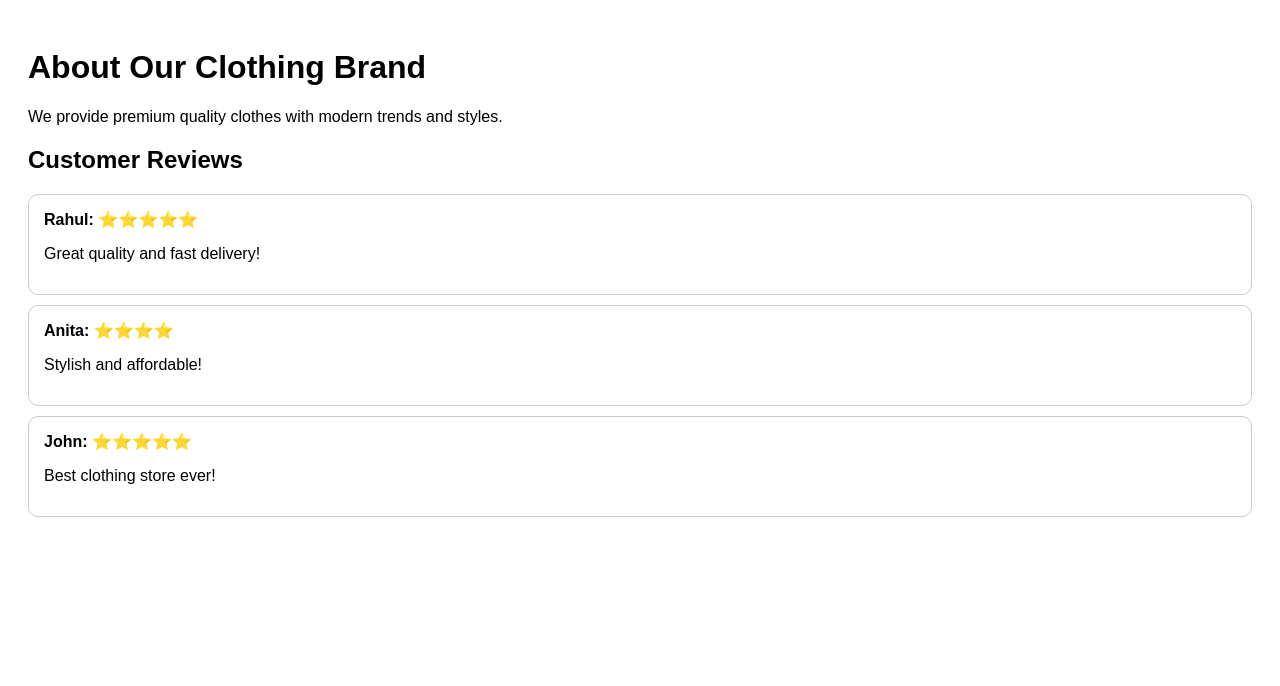
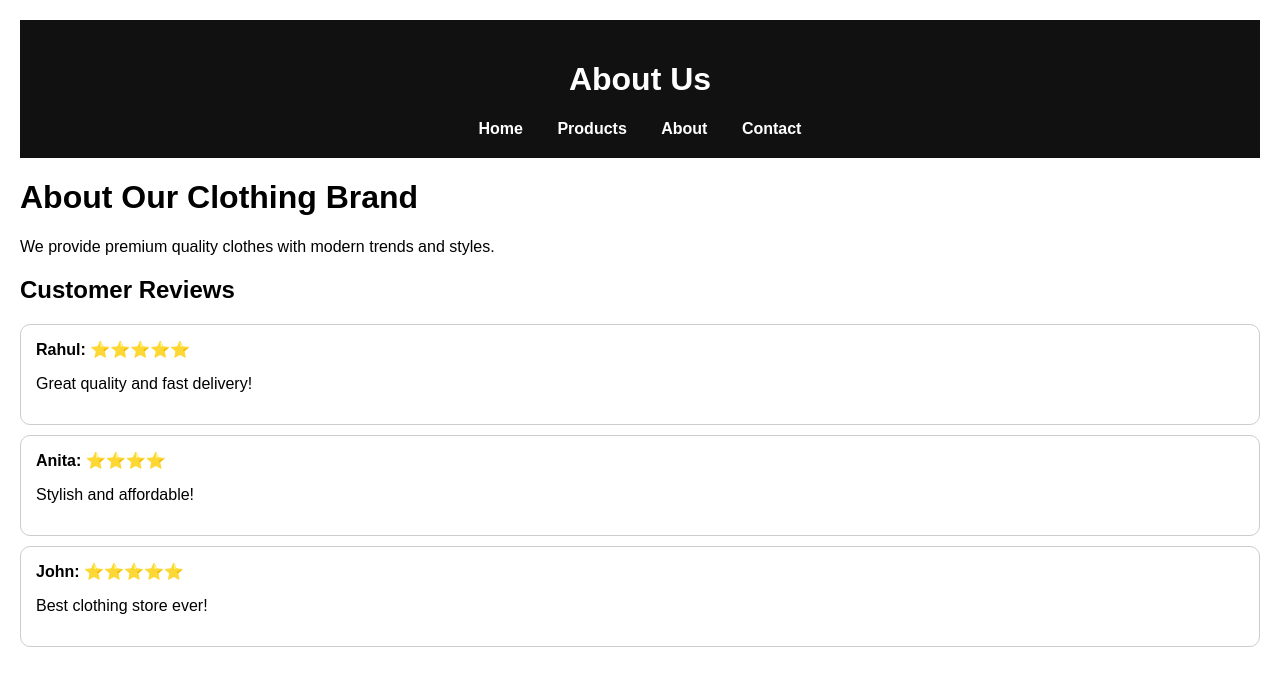
Before and after one commit to bindugowdaaa/ecommerce-website, a plain HTML site: page about.html in a window 1280 px wide. Drawn offline with Linux system fonts and the light colour scheme.

Commit message:
Enhance About Us page with header and navigation

```diff
--- a/about.html
+++ b/about.html
@@ -3,10 +3,19 @@
 <head>
 <title>About Us</title>
 <style>
- body{font-family:Arial;padding:20px;} .review{border:1px solid #ccc;padding:15px;border-radius:10px;margin-bottom:10px;}
+ body{font-family:Arial;margin:0;padding:20px;} header{background:#111;padding:20px;color:white;text-align:center;} nav a{color:white;margin:0 15px;text-decoration:none;font-weight:bold;} .review{border:1px solid #ccc;padding:15px;border-radius:10px;margin-bottom:10px;}
 </style>
 </head>
 <body>
+<header>
+    <h1>About Us</h1>
+    <nav>
+        <a href="index.html">Home</a>
+        <a href="products.html">Products</a>
+        <a href="about.html">About</a>
+        <a href="contact.html">Contact</a>
+    </nav>
+</header>
 <h1>About Our Clothing Brand</h1>
 <p>We provide premium quality clothes with modern trends and styles.</p>
 <h2>Customer Reviews</h2>
```
